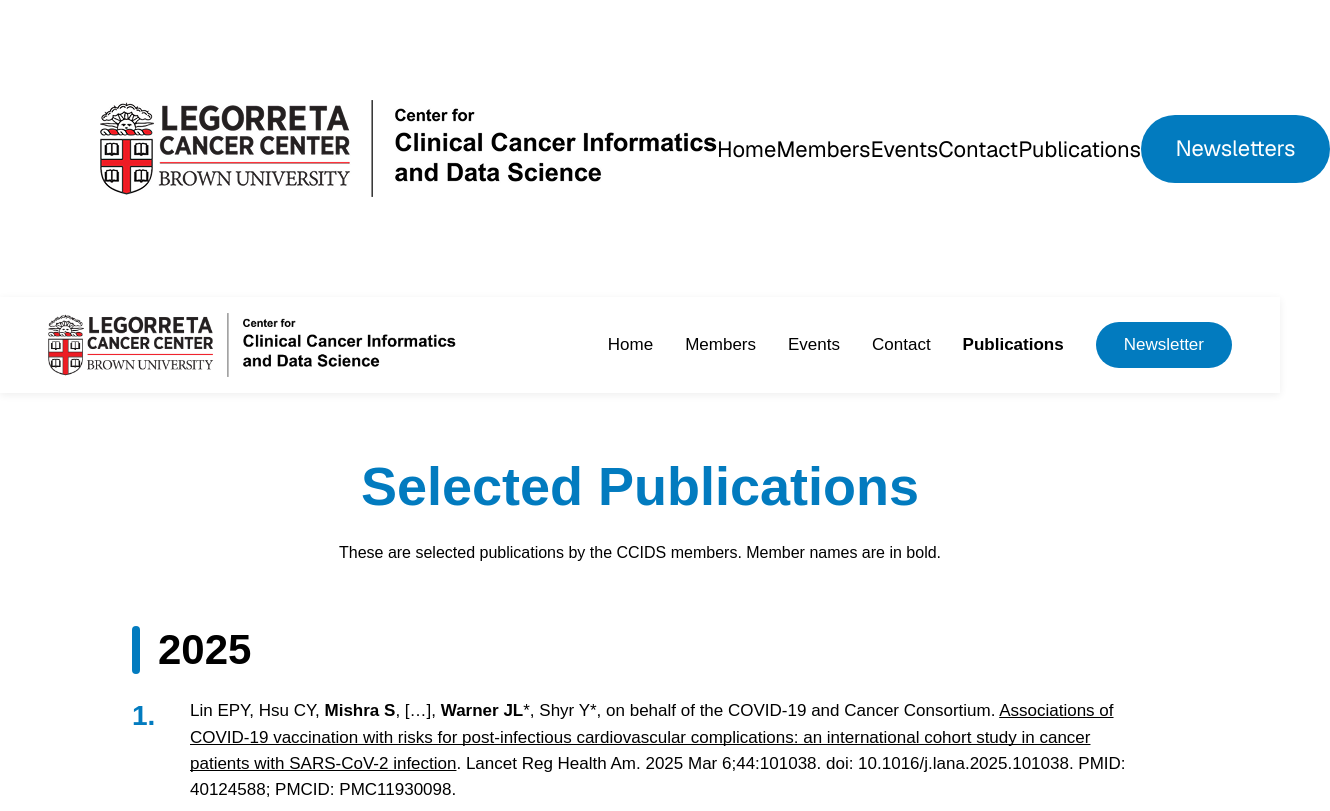
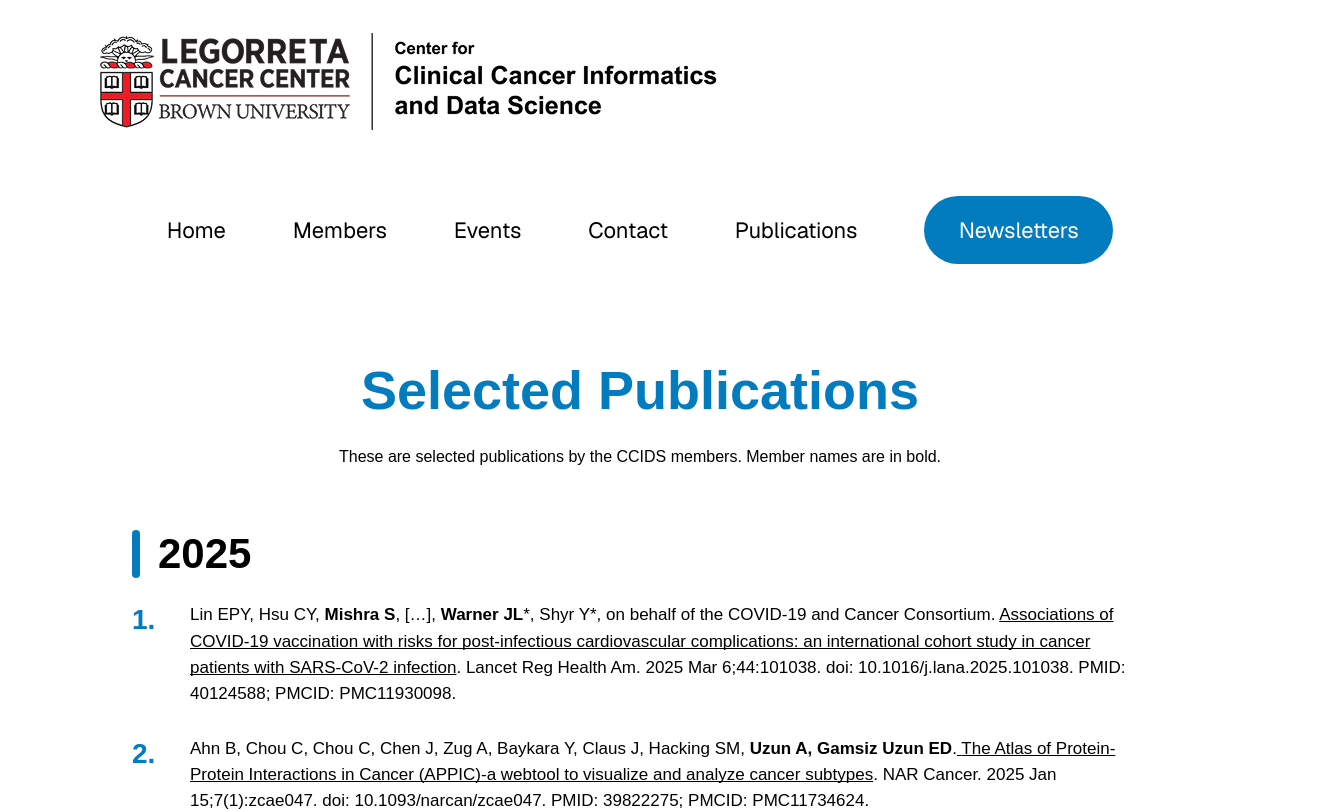
Before and after one commit to fullstackatbrown/project-ccids, a Next.js app: page /publications in a window 1280 px wide. Shown: the top 811 px of the page, 1330 px wide, since content can reach past the window. Built offline with nearby package versions, Linux system fonts and the light colour scheme; a web font is replaced by a local one.

Commit message:
Improvements to layout responsiveness + spacing in header, footer, title image, contact page, removed extra header/footer in publications page

```diff
--- a/app/components/Header.tsx
+++ b/app/components/Header.tsx
@@ -8,6 +8,7 @@ export default function Header() {
         width: "100%",
         backgroundColor: "#ffffff",
         display: "flex",
+        flexWrap: "wrap",
         alignItems: "center",
         padding: "0 100px",
         height: "297px",
--- a/app/components/titleimage.tsx
+++ b/app/components/titleimage.tsx
@@ -7,7 +7,7 @@ export default function TitleImage() {
       <img
         src="/images/BrownUniversityCampusPhoto.jpg"
         alt="Brown CCIDS Image"
-        style={{ width: "100%", height: "100%" }}
+        style={{ width: "100%", height: "100%", objectFit: "cover", objectPosition: "center" }}
       />
       <div style={{ position: "absolute", bottom: "70px" }}>
         <h1
--- a/app/contact/page.tsx
+++ b/app/contact/page.tsx
@@ -7,10 +7,10 @@ export default function Contacts() {
   };
 
   return (
-    <div className="flex flex-col items-center justify-center min-h-screen gap-8">
+    <div className="flex flex-col items-center gap-8 px-6 py-8 md:px-12">
       <h1 className="text-4xl font-sourcesans font-bold text-primary">Contact</h1>
-      <form className="flex flex-col gap-8 w-full max-w-4xl" onSubmit={handleSubmit}>
-        <div className="flex gap-8">
+  <form className="flex flex-col gap-8 w-full max-w-4xl mt-6 mb-10" onSubmit={handleSubmit}>
+        <div className="flex flex-col md:flex-row gap-8">
           <div className="flex flex-col gap-4 flex-1">
             <input
               type="text"
--- a/app/pub_page/src/app/components/Publications.tsx
+++ b/app/pub_page/src/app/components/Publications.tsx
@@ -805,74 +805,6 @@ export default function PublicationsPage() {
 
   return (
     <div style={{ fontFamily: baseFont, background: "#fff", minHeight: "100vh" }}>
-      {/* ── NAV BAR ── */}
-      <header
-        style={{
-          position: "sticky",
-          top: 0,
-          zIndex: 100,
-          background: "#fff",
-          boxShadow: "0 2px 8px rgba(0,0,0,0.07)",
-          padding: "16px 48px",
-          display: "flex",
-          alignItems: "center",
-          justifyContent: "space-between",
-          gap: 24,
-        }}
-      >
-        <a href="https://sites.brown.edu/ccids/" target="_blank" rel="noopener noreferrer">
-          <img
-            src={imgImage1.src}
-            alt="CCIDS at Brown University"
-            style={{ height: 64, objectFit: "contain", display: "block" }}
-          />
-        </a>
-
-        <nav style={{ display: "flex", alignItems: "center", gap: 32 }}>
-          {[
-            { label: "Home", href: "https://sites.brown.edu/ccids/" },
-            { label: "Members", href: "https://sites.brown.edu/ccids/members/" },
-            { label: "Events", href: "https://sites.brown.edu/ccids/events/" },
-            { label: "Contact", href: "https://sites.brown.edu/ccids/contact/" },
-            { label: "Publications", href: "https://sites.brown.edu/ccids/publications/" },
-          ].map(({ label, href }) => (
-            <a
-              key={label}
-              href={href}
-              target="_blank"
-              rel="noopener noreferrer"
-              style={{
-                fontFamily: baseFont,
-                fontSize: 17,
-                color: "#000",
-                textDecoration: "none",
-                fontWeight: label === "Publications" ? 700 : 400,
-              }}
-            >
-              {label}
-            </a>
-          ))}
-          <a
-            href="https://sites.brown.edu/ccids/newsletter/"
-            target="_blank"
-            rel="noopener noreferrer"
-            style={{
-              background: "#027BBF",
-              color: "#fff",
-              borderRadius: 50,
-              padding: "10px 28px",
-              fontSize: 17,
-              fontFamily: baseFont,
-              textDecoration: "none",
-              fontWeight: 400,
-              whiteSpace: "nowrap",
-            }}
-          >
-            Newsletter
-          </a>
-        </nav>
-      </header>
-
       {/* ── HERO / TITLE ── */}
       <div style={{ textAlign: "center", paddingTop: 64, paddingBottom: 20 }}>
         <h1
@@ -942,171 +874,6 @@ export default function PublicationsPage() {
           </div>
         </section>
       </main>
-
-      {/* ── FOOTER ── */}
-      <footer
-        style={{
-          background: "#027BBF",
-          borderRadius: "50px 50px 0 0",
-          padding: "50px 60px 40px",
-          color: "#fff",
-          fontFamily: baseFont,
-        }}
-      >
-        {/* Footer top row */}
-        <div
-          style={{
-            display: "flex",
-            justifyContent: "space-between",
-            alignItems: "flex-start",
-            flexWrap: "wrap",
-            gap: 40,
-            marginBottom: 40,
-          }}
-        >
-          {/* Logo + nav */}
-          <div style={{ display: "flex", flexDirection: "column", gap: 24 }}>
-            <a href="https://sites.brown.edu/ccids/" target="_blank" rel="noopener noreferrer">
-              <img
-                src={imgLogoFooter.src}
-                alt="CCIDS"
-                style={{ height: 56, objectFit: "contain", display: "block" }}
-              />
-            </a>
-            <div style={{ display: "flex", gap: 28, flexWrap: "wrap" }}>
-              {[
-                { label: "Join Us", href: "https://sites.brown.edu/ccids/join-us/" },
-                { label: "Members", href: "https://sites.brown.edu/ccids/members/" },
-                { label: "Events", href: "https://sites.brown.edu/ccids/events/" },
-                { label: "News", href: "https://sites.brown.edu/ccids/news/" },
-                { label: "Publications", href: "https://sites.brown.edu/ccids/publications/" },
-              ].map(({ label, href }) => (
-                <a
-                  key={label}
-                  href={href}
-                  target="_blank"
-                  rel="noopener noreferrer"
-                  style={{
-                    color: "#fff",
-                    fontFamily: baseFont,
-                    fontSize: 17,
-                    textDecoration: "underline",
-                    textDecorationSkipInk: "none",
-                    fontWeight: 400,
-                  }}
-                >
-                  {label}
-                </a>
-              ))}
-            </div>
-            <SocialIconsSVG />
-          </div>
-
-          {/* Contact + subscribe */}
-          <div style={{ display: "flex", gap: 60, flexWrap: "wrap", alignItems: "flex-start" }}>
-            {/* Contact */}
-            <div>
-              <p style={{ fontFamily: baseFont, fontSize: 18, fontWeight: 700, margin: "0 0 16px" }}>
-                Contact Us
-              </p>
-              <p style={{ fontFamily: baseFont, fontSize: 16, margin: "0 0 8px" }}>
-                Email:{" "}
-                <a href="mailto:brownmocktrial@gmail.com" style={{ color: "#fff", textDecoration: "underline" }}>
-                  brownmocktrial@gmail.com
-                </a>
-              </p>
-              <p style={{ fontFamily: baseFont, fontSize: 16, margin: 0 }}>
-                Instagram:{" "}
-                <a
-                  href="https://www.instagram.com/brownmocktrial"
-                  target="_blank"
-                  rel="noopener noreferrer"
-                  style={{ color: "#fff", textDecoration: "underline" }}
-                >
-                  @brownmocktrial
-                </a>
-              </p>
-            </div>
-
-            {/* Subscribe */}
-            <div
-              style={{
-                background: "#fff",
-                borderRadius: 45,
-                padding: "28px 32px",
-                display: "flex",
-                gap: 16,
-                alignItems: "center",
-              }}
-            >
-              <input
-                type="email"
-                placeholder="Email"
-                style={{
-                  border: "2px solid #000",
-                  borderRadius: 45,
-                  padding: "12px 24px",
-                  fontSize: 17,
-                  fontFamily: baseFont,
-                  outline: "none",
-                  width: 220,
-                  color: "#898989",
-                }}
-              />
-              <button
-                style={{
-                  background: "#ccc",
-                  border: "none",
-                  borderRadius: 50,
-                  padding: "12px 32px",
-                  fontSize: 17,
-                  fontFamily: baseFont,
-                  cursor: "pointer",
-                  color: "#000",
-                  fontWeight: 400,
-                }}
-              >
-                Subscribe
-              </button>
-            </div>
-          </div>
-        </div>
-
-        {/* Divider */}
-        <div style={{ borderTop: "1px solid rgba(255,255,255,0.4)", margin: "0 0 28px" }} />
-
-        {/* Copyright */}
-        <div
-          style={{
-            display: "flex",
-            justifyContent: "space-between",
-            alignItems: "center",
-            flexWrap: "wrap",
-            gap: 16,
-          }}
-        >
-          <p style={{ fontFamily: baseFont, fontSize: 15, margin: 0, fontWeight: 600 }}>
-            © 2026{" "}
-            <a
-              href="https://sites.brown.edu/ccids/"
-              target="_blank"
-              rel="noopener noreferrer"
-              style={{ color: "#fff", textDecoration: "underline" }}
-            >
-              Center for Clinical Cancer Informatics and Data Science (CCIDS) at Brown University
-            </a>
-            . All Rights Reserved.
-          </p>
-          <a
-            href="https://sites.brown.edu/ccids/privacy-policy/"
-            target="_blank"
-            rel="noopener noreferrer"
-            style={{ color: "#fff", fontSize: 15, textDecoration: "underline", fontWeight: 600 }}
-          >
-            Privacy Policy
-          </a>
-        </div>
-      </footer>
     </div>
   );
 }
```
Also changed, not shown: app/components/Footer.tsx (+16 -8 lines).
